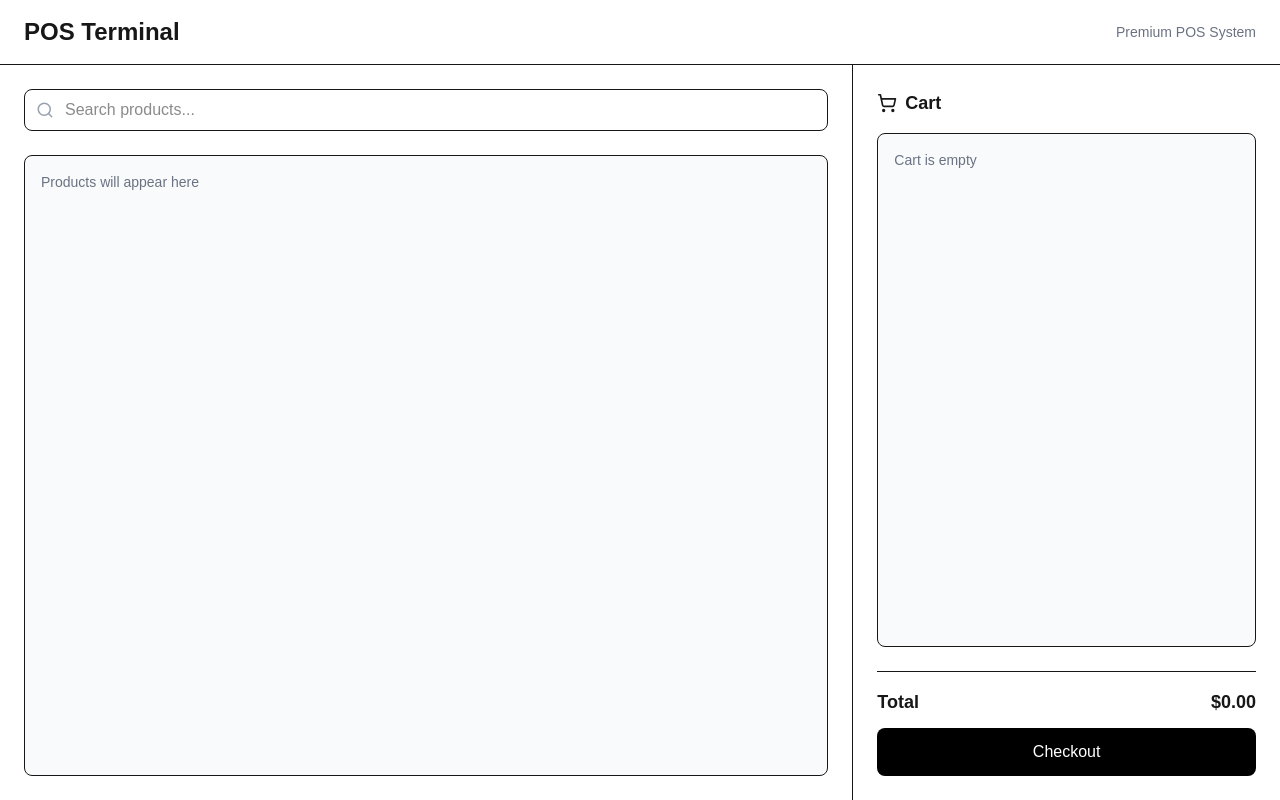
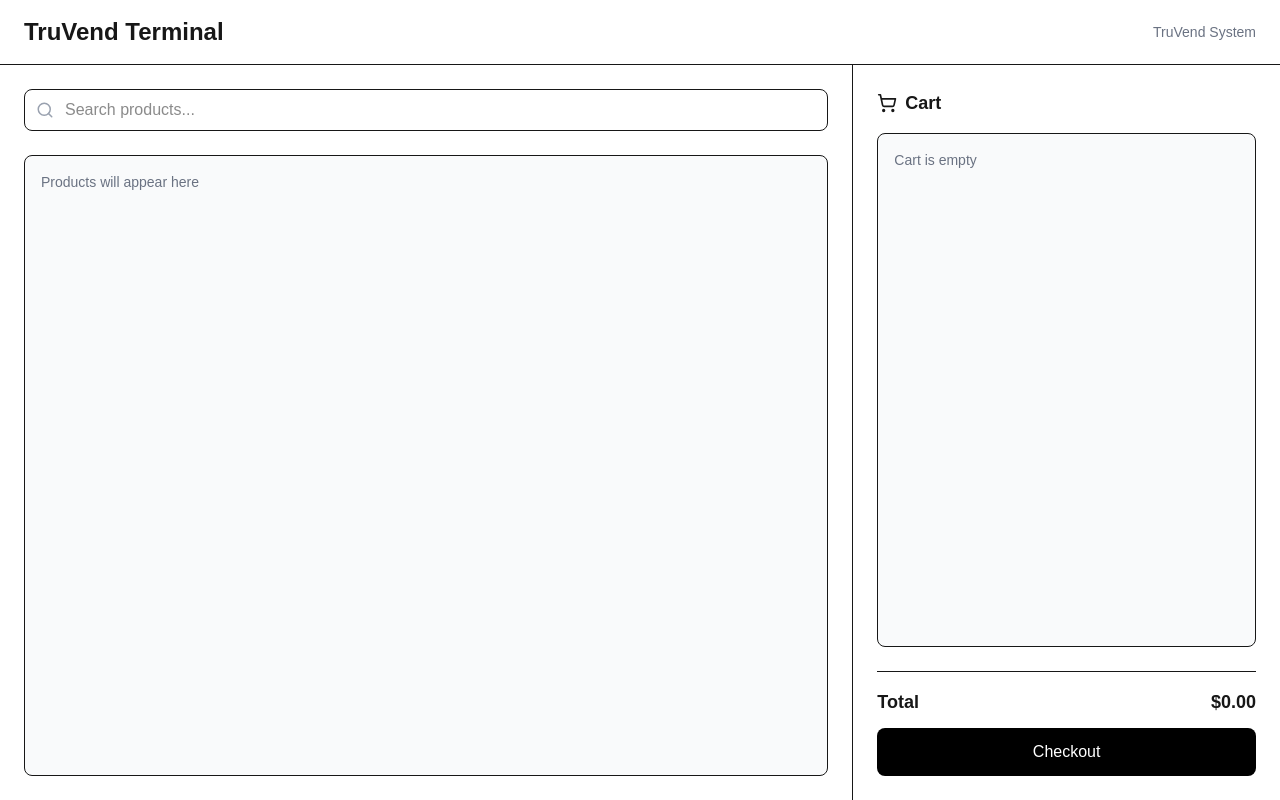
Before and after one commit to Griffinsshem/premium-pos, a Next.js app in the folder frontend/: page /pos in a window 1280 px wide. Built offline with nearby package versions, Linux system fonts and the light colour scheme.

Commit message:
fix(pos): update header title and subtitle to reflect TruVend branding

```diff
--- a/frontend/src/app/pos/page.tsx
+++ b/frontend/src/app/pos/page.tsx
@@ -11,10 +11,10 @@
 
       {/* Header */}
       <div className="border-b px-6 py-4 flex justify-between items-center bg-white">
-        <h1 className="text-2xl font-bold">POS Terminal</h1>
+        <h1 className="text-2xl font-bold">TruVend Terminal</h1>
 
         <div className="text-sm text-gray-500">
-          Premium POS System
+          TruVend System
         </div>
       </div>
 
```
